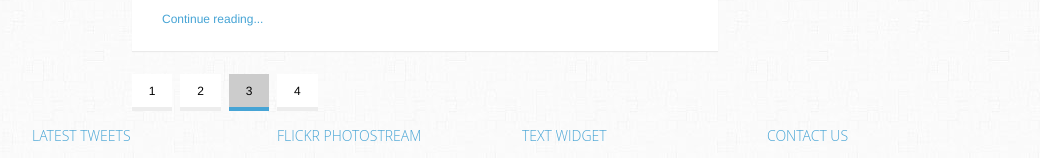
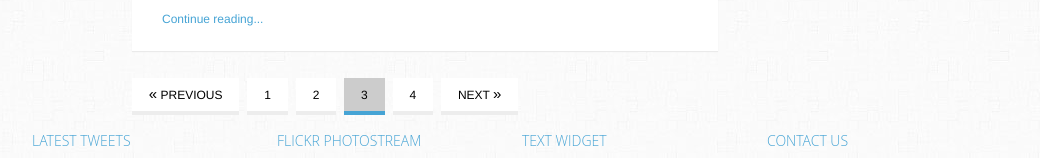
Before and after one commit to brnkrygs/centindu, a plain HTML site: page index.html in a window 1280 px wide. Shown: the part 2224-2382 px from the top of the page, without its empty margins (118-1158 px from the left). Drawn offline with Linux system fonts and the light colour scheme.

Commit message:
add previous/next buttons.

```diff
--- a/index.html
+++ b/index.html
@@ -111,10 +111,12 @@
       </ol>
 
       <ol class="pager">
+        <li><a href="#"><span>&laquo;</span> Previous</a></li>
         <li><a href="#">1</a></li>
         <li><a href="#">2</a></li>
         <li><a href="#" class="active">3</a></li>
         <li><a href="#">4</a></li>
+        <li><a href="#">Next <span>&raquo;</span></a></li>
       </ol>
     </div>
 
--- a/processed.css
+++ b/processed.css
@@ -148,12 +148,15 @@ article {
     margin-left: 10rem; }
     .primary .pager li {
       display: inline-block;
-      margin-right: .4em; }
+      margin-right: .4em;
+      text-transform: uppercase; }
       .primary .pager li a {
         padding: .8em 1.4em;
         background-color: white;
         color: black;
         border-bottom: 4px solid #ededed; }
+        .primary .pager li a span {
+          font-size: 15px; }
         .primary .pager li a.active {
           background-color: #cccccc;
           border-color: #46a4d5; }
--- a/style.scss
+++ b/style.scss
@@ -162,12 +162,17 @@
       li{
         display:inline-block;
         margin-right: .4em;
+        text-transform: uppercase;
 
         a{
           padding: .8em 1.4em;
           background-color: $white;
           color: $black;
           border-bottom: 4px solid $border;
+
+          span{
+              font-size: 15px;
+          }
 
           &.active{
             background-color: $border_light;
```
